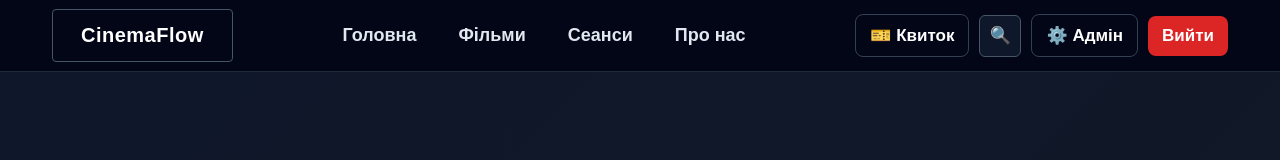
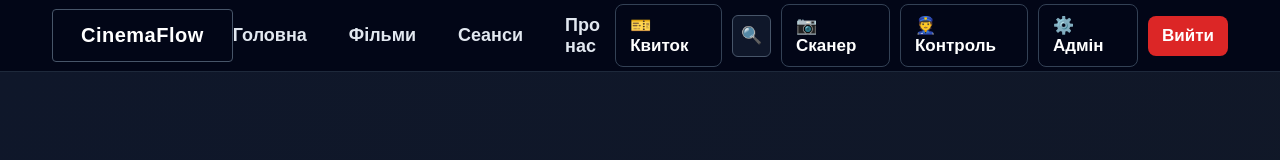
Before and after one commit to SlavikSvoy/CinemaFlow, a React (Create React App) app in the folder client/: page / in a window 1280 px wide. Shown: the top 160 px of the page. Built offline with nearby package versions, Linux system fonts and the light colour scheme; no server answers; sample sign-in values are in the browser's storage.

Commit message:
Update App.js

```diff
--- a/client/src/App.js
+++ b/client/src/App.js
@@ -16,6 +16,10 @@ import AboutPage from "./pages/AboutPage";
 export default function App() {
   const role = localStorage.getItem("role");
   const [isMobileMenuOpen, setIsMobileMenuOpen] = useState(false);
+
+  const isController = role === "controller";
+  const isAdmin = role === "admin";
+  const hasControlAccess = isAdmin || isController;
 
   const closeMobileMenu = () => {
     setIsMobileMenuOpen(false);
@@ -55,18 +59,19 @@ export default function App() {
             </Link>
           )}
 
-          {role === "controller" && (
+          {hasControlAccess && (
             <>
               <Link to="/scanner" className="staff-link">
                 📷 Сканер
               </Link>
-              <Link to="/controller" className="staff-link">
+
+              <Link to="/control" className="staff-link">
                 👮 Контроль
               </Link>
             </>
           )}
 
-          {role === "admin" && (
+          {isAdmin && (
             <Link to="/admin" className="staff-link">
               ⚙️ Адмін
             </Link>
@@ -115,19 +120,19 @@ export default function App() {
               </Link>
             )}
 
-            {role === "controller" && (
+            {hasControlAccess && (
               <>
                 <Link to="/scanner" onClick={closeMobileMenu}>
                   📷 Сканер
                 </Link>
 
-                <Link to="/controller" onClick={closeMobileMenu}>
+                <Link to="/control" onClick={closeMobileMenu}>
                   👮 Контроль
                 </Link>
               </>
             )}
 
-            {role === "admin" && (
+            {isAdmin && (
               <Link to="/admin" onClick={closeMobileMenu}>
                 ⚙️ Адмін
               </Link>
@@ -152,28 +157,28 @@ export default function App() {
         <Route path="/about" element={<AboutPage />} />
 
         <Route
+          path="/admin"
+          element={
+            <ProtectedRoute roles={["admin"]}>
+              <AdminPanelPage />
+            </ProtectedRoute>
+          }
+        />
+
+        <Route
           path="/scanner"
           element={
-            <ProtectedRoute allowedRoles={["controller"]}>
+            <ProtectedRoute roles={["admin", "controller"]}>
               <TicketScannerPage />
             </ProtectedRoute>
           }
         />
 
         <Route
-          path="/controller"
+          path="/control"
           element={
-            <ProtectedRoute allowedRoles={["controller"]}>
+            <ProtectedRoute roles={["admin", "controller"]}>
               <HallControlPage />
-            </ProtectedRoute>
-          }
-        />
-
-        <Route
-          path="/admin"
-          element={
-            <ProtectedRoute allowedRoles={["admin"]}>
-              <AdminPanelPage />
             </ProtectedRoute>
           }
         />
```
